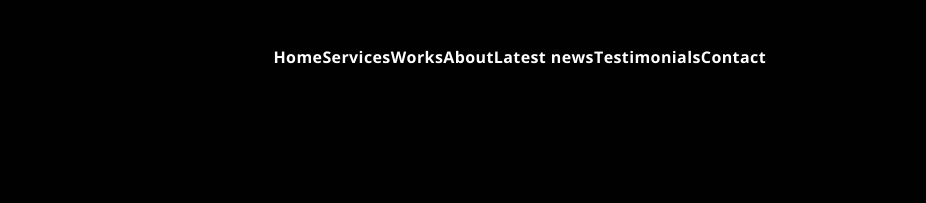
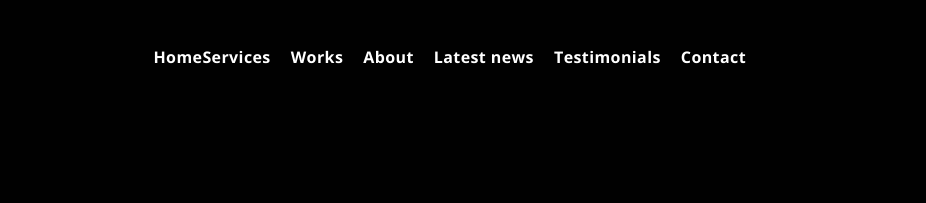
Before and after one commit to moezabdelkefi/holbertonschool-web_front_end, a plain HTML site: page flexbox/6-index.html in a window 1280 px wide. Shown: the top 203 px of the page, 354-1280 px from the left. Drawn offline with nearby package versions, Linux system fonts and the light colour scheme.

Commit message:
Flexify the navbar

```diff
--- a/flexbox/6-styles.css
+++ b/flexbox/6-styles.css
@@ -212,7 +212,7 @@
   }
 
   .nav-item + .nav-item {
-      margin: var(0 0 0 2rem);
+      margin: var(--nav-item-margin);
   }
 
   .nav .nav-item {
```
